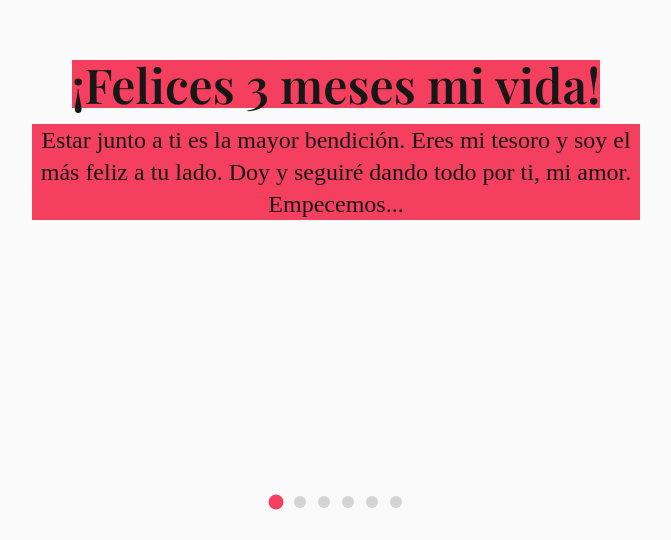
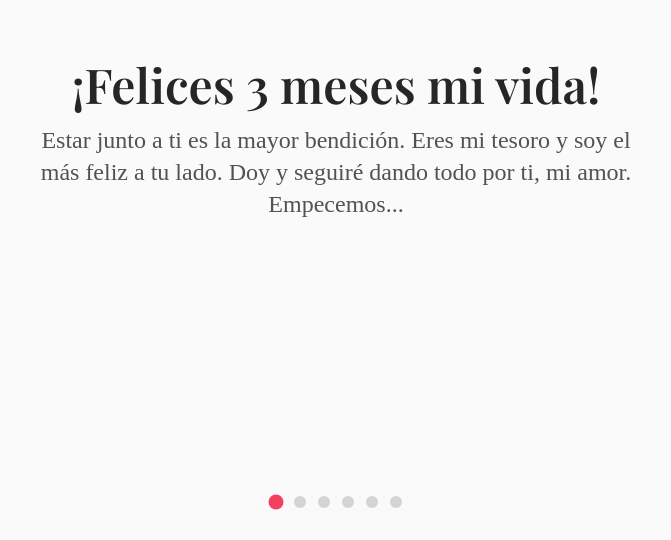
Before and after one commit to dylanbc1/cinema-invitation, a Next.js app: page / in a window 1280 px wide. Shown: the part 260-800 px from the top of the page, without its empty margins (304-975 px from the left). Built offline with nearby package versions, Linux system fonts and the light colour scheme.

Commit message:
feat: Change colors

```diff
--- a/app/page.tsx
+++ b/app/page.tsx
@@ -16,7 +16,6 @@ const MovieInvitation: React.FC = () => {
       background: "",
       icon: null,
       textColor: "bg-rose-500",
-      backgroundColor: "bg-rose-500",
     },
     {
       title: "Nuestra Noche",
@@ -120,7 +119,7 @@ const MovieInvitation: React.FC = () => {
               alignItems: 'center',
               justifyContent: 'center',
               zIndex: index === currentSection ? 20 : 10,
-              backgroundColor: section.backgroundColor || 'transparent'
+              backgroundColor: 'transparent'
             }}
           >
             {section.background && (
@@ -147,14 +146,14 @@ const MovieInvitation: React.FC = () => {
                 {section.icon && <div className="mb-6">{section.icon}</div>}
                 <h2
                   className={`text-3xl sm:text-4xl lg:text-5xl font-bold mb-4 font-['Playfair_Display']
-                    ${section.textColor || "text-neutral-800"}
+                    ${"text-neutral-800"}
                     ${index === 0 || index === sections.length - 1 ? "font-bold" : ""}`}
                 >
                   {section.title}
                 </h2>
                 <p
                   className={`text-xl sm:text-2xl font-['Lora'] max-w-prose ${
-                    section.textColor || "text-neutral-600"
+                    "text-neutral-600"
                   }`}
                 >
                   {section.content}
```
